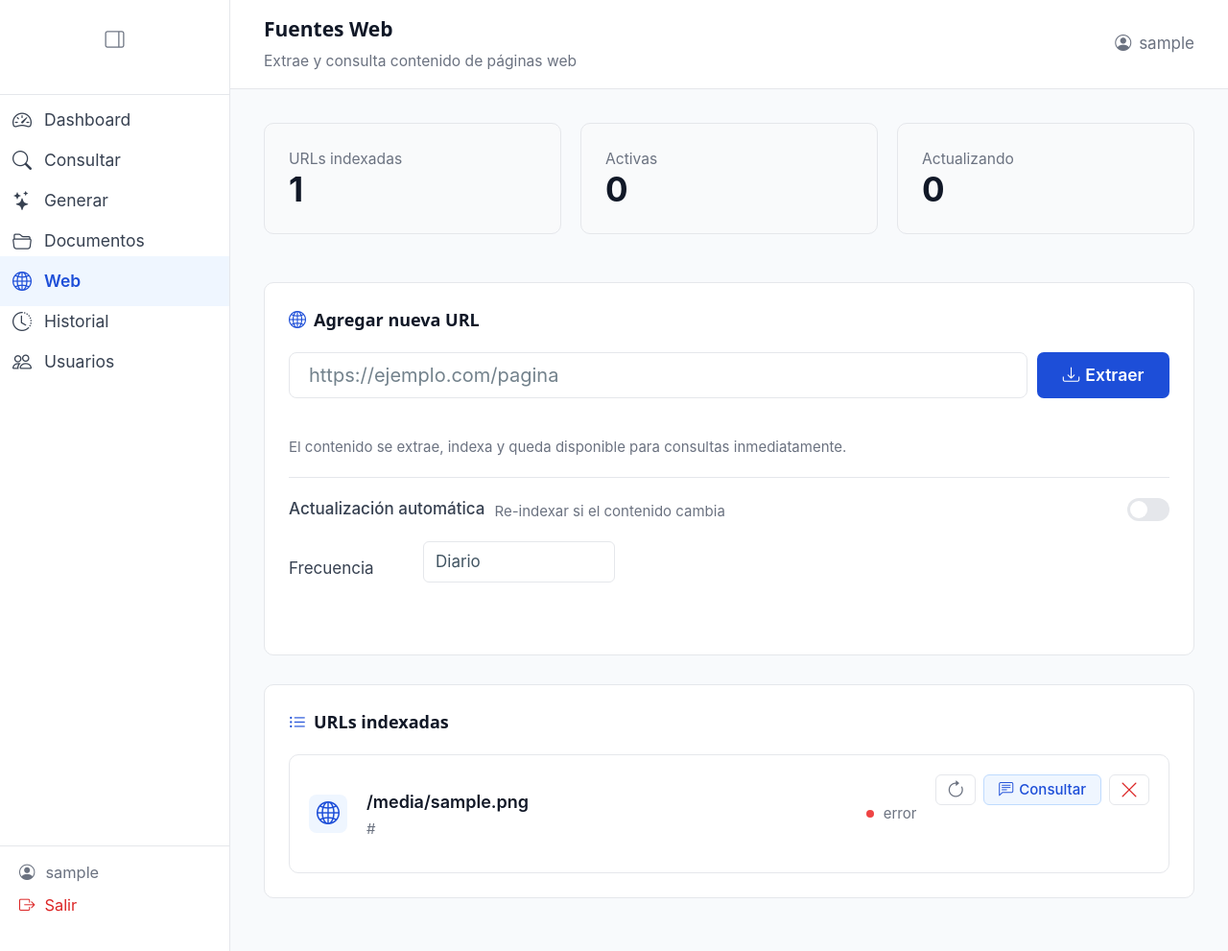
After one commit to JheysonPerez/MCP, a Flask app: page /web in a window 1280 px wide. The commit adds this page. Shown: the whole page at 96% size. Run offline with Flask 3, Linux system fonts and the light colour scheme; the visitor is signed in with stand-in values (Sample User, id 1); a database or web service that is not in the repository returns one stand-in record (values such as "Sample title"); some libraries are stand-ins or nearby versions.

Commit message:
web:consulting

```diff
--- a/app/__init__.py
+++ b/app/__init__.py
@@ -17,6 +17,8 @@ from services.rerank_service import RerankService
 from services.hybrid_search_service import HybridSearchService
 
 load_dotenv()
+
+from services.web_scraper_service import WebScraperService
 
 def create_app():
     # Inicializar la aplicación Flask señalando a esta ruta para buscar static y templates
@@ -54,6 +56,9 @@ def create_app():
 
     user_service = UserService(db_connection=db_conn)
 
+    # Web Scraper Service
+    web_scraper_service = WebScraperService()
+
     # Inyección de dependencias en el contexto global de app para poder consumirlos en app/routes.py
     app.db_conn = db_conn
     app.persistence = persistence
@@ -65,6 +70,7 @@ def create_app():
     app.rag_service = rag_service
     app.generation_service = generation_service
     app.user_service = user_service
+    app.web_scraper_service = web_scraper_service
 
     # Registrar Rutas
     with app.app_context():
--- a/app/routes.py
+++ b/app/routes.py
@@ -4,6 +4,8 @@ from werkzeug.utils import secure_filename
 from werkzeug.security import check_password_hash
 from pathlib import Path
 import os
+import re
+from datetime import datetime
 
 from .decorators import login_required, admin_required
 
@@ -540,3 +542,120 @@ def api_delete_user(user_id):
                        'deactivated': result.get('deactivated', False)})
     else:
         return jsonify({'success': False, 'error': result['error']}), 400
+
+
+# --- GESTIÓN DE FUENTES WEB ---
+
+@app.route('/web')
+@login_required
+def web_sources():
+    docs = app.db_conn.execute_query("""
+        SELECT * FROM documents WHERE source_type = 'web' ORDER BY created_at DESC;
+    """, fetch=True)
+    total = len(docs)
+    active = len([d for d in docs if d.get('is_indexed')])
+    updating = len([d for d in docs if d.get('processing_status') == 'pending'])
+    return render_template('web.html', web_docs=docs, total=total, active=active, updating=updating, now=datetime.now())
+
+@app.route('/web/add', methods=['POST'])
+@login_required
+def web_add():
+    url = request.form.get('url', '').strip()
+    auto_refresh = request.form.get('auto_refresh') == 'on'
+    frequency = request.form.get('frequency', 'manual')
+
+    scraper = app.web_scraper_service
+
+    if not scraper.is_valid_url(url):
+        flash('URL inválida. Asegúrate de incluir http:// o https://', 'error')
+        return redirect(url_for('web_sources'))
+
+    try:
+        result = scraper.scrape_url(url)
+        if not result['success']:
+            flash(f'Error al extraer: {result["error"]}', 'error')
+            return redirect(url_for('web_sources'))
+
+        # Guardar como archivo .txt procesado
+        import uuid, os
+        safe_name = re.sub(r'[^a-z0-9]', '_', url.lower())[:40]
+        filename = f"web_{safe_name}.txt"
+        safe_uuid = uuid.uuid4().hex[:8]
+        processed_name = f"{safe_uuid}_{filename}"
+        processed_path = os.path.join("data/processed", processed_name)
+
+        os.makedirs("data/processed", exist_ok=True)
+        with open(processed_path, 'w', encoding='utf-8') as f:
+            f.write(result['content'])
+
+        # Registrar en DB
+        user_id = app.persistence.create_or_get_user(
+            session.get('username'), session.get('username') + '@local'
+        )
+        doc_id = app.persistence.register_document(
+            filename=result['title'][:100],
+            original_path=url,
+            processed_path=os.path.abspath(processed_path),
+            user_id=user_id
+        )
+        app.persistence.update_document_status(
+            doc_id,
+            processing_status='completed',
+            processed_path=os.path.abspath(processed_path)
+        )
+
+        # Actualizar campos web
+        conn = app.db_conn.get_connection()
+        with conn.cursor() as cur:
+            cur.execute("""
+                UPDATE documents SET source_url=%s, source_type='web',
+                auto_refresh=%s, refresh_frequency=%s, last_scraped_at=NOW()
+                WHERE id=%s
+            """, (url, auto_refresh, frequency, doc_id))
+        conn.commit()
+        conn.close()
+
+        # Indexar
+        app.rag_service.index_document(doc_id, os.path.abspath(processed_path))
+        flash(f'"{result["title"]}" indexado correctamente ({result["word_count"]} palabras)', 'success')
+
+    except Exception as e:
+        flash(f'Error: {str(e)}', 'error')
+
+    return redirect(url_for('web_sources'))
+
+@app.route('/web/delete/<int:doc_id>', methods=['POST'])
+@login_required
+def web_delete(doc_id):
+    app.rag_service.delete_document(doc_id)
+    flash('Fuente web eliminada', 'success')
+    return redirect(url_for('web_sources'))
+
+@app.route('/web/refresh/<int:doc_id>', methods=['POST'])
+@login_required
+def web_refresh(doc_id):
+    doc = app.persistence.get_document_by_id(doc_id)
+    if not doc or not doc.get('source_url'):
+        flash('No se encontró la URL original', 'error')
+        return redirect(url_for('web_sources'))
+
+    scraper = app.web_scraper_service
+    result = scraper.scrape_url(doc['source_url'])
+
+    if result['success']:
+        with open(doc['processed_path'], 'w', encoding='utf-8') as f:
+            f.write(result['content'])
+        app.rag_service.reindex_document(doc_id)
+
+        # Actualizar last_scraped_at
+        conn = app.db_conn.get_connection()
+        with conn.cursor() as cur:
+            cur.execute("UPDATE documents SET last_scraped_at=NOW() WHERE id=%s", (doc_id,))
+        conn.commit()
+        conn.close()
+
+        flash('Fuente actualizada y re-indexada', 'success')
+    else:
+        flash(f'Error al actualizar: {result["error"]}', 'error')
+
+    return redirect(url_for('web_sources'))
--- a/app/templates/base.html
+++ b/app/templates/base.html
@@ -717,6 +717,9 @@
                     class="{{ 'active' if request.endpoint == 'documentos' else '' }}">
                     <i class="bi bi-folder2-open"></i><span>Documentos</span>
                 </a>
+                <a href="{{ url_for('web_sources') }}" class="{{ 'active' if request.endpoint == 'web_sources' else '' }}">
+                    <i class="bi bi-globe2"></i><span>Web</span>
+                </a>
                 <a href="{{ url_for('historial') }}" class="{{ 'active' if request.endpoint == 'historial' else '' }}">
                     <i class="bi bi-clock-history"></i><span>Historial</span>
                 </a>
--- /dev/null
+++ b/app/templates/web.html
@@ -0,0 +1,165 @@
+{% extends "base.html" %}
+
+{% block title %}Fuentes Web{% endblock %}
+{% block page_title %}Fuentes Web{% endblock %}
+{% block page_subtitle %}Extrae y consulta contenido de páginas web{% endblock %}
+
+{% block content %}
+
+<!-- STATS CARDS -->
+<div style="display: grid; grid-template-columns: repeat(3, 1fr); gap: 1rem; margin-bottom: 1.5rem;">
+    <div class="card" style="background: #f9fafb;">
+        <div class="stat-card">
+            <div style="flex: 1;">
+                <span class="stat-label">URLs indexadas</span>
+                <span class="stat-value">{{ total }}</span>
+            </div>
+        </div>
+    </div>
+    <div class="card" style="background: #f9fafb;">
+        <div class="stat-card">
+            <div style="flex: 1;">
+                <span class="stat-label">Activas</span>
+                <span class="stat-value">{{ active }}</span>
+            </div>
+        </div>
+    </div>
+    <div class="card" style="background: #f9fafb;">
+        <div class="stat-card">
+            <div style="flex: 1;">
+                <span class="stat-label">Actualizando</span>
+                <span class="stat-value">{{ updating }}</span>
+            </div>
+        </div>
+    </div>
+</div>
+
+<!-- AGREGAR URL CARD -->
+<div class="card" style="margin-bottom: 1.5rem;">
+    <h5 style="margin: 0 0 1rem; font-size: 0.9rem; font-weight: 700; color: #111827; display: flex; align-items: center; gap: 0.4rem;">
+        <i class="bi bi-globe2" style="color: #1d4ed8;"></i> Agregar nueva URL
+    </h5>
+    <form action="{{ url_for('web_add') }}" method="POST">
+        <div style="display: flex; gap: 0.5rem; margin-bottom: 1rem;">
+            <input type="url" name="url" placeholder="https://ejemplo.com/pagina" required
+                style="flex: 1; padding: 0.85rem 1rem; border: 1px solid #e5e7eb; border-radius: 8px; font-size: 1rem; height: 48px; width: 85%;">
+            <button type="submit"
+                style="background: #1d4ed8; color: #fff; border: none; border-radius: 7px; padding: 0 0.75rem; font-size: 0.875rem; font-weight: 600; cursor: pointer; display: flex; align-items: center; justify-content: center; gap: 0.3rem; transition: background 0.15s; white-space: nowrap; height: 48px; width: 15%; min-width: 100px;">
+                <i class="bi bi-download"></i> Extraer
+            </button>
+        </div>
+        <p style="margin: 0; font-size: 0.75rem; color: #6b7280;">
+            El contenido se extrae, indexa y queda disponible para consultas inmediatamente.
+        </p>
+
+        <hr style="border: none; border-top: 1px solid #e5e7eb; margin: 1rem 0;">
+
+        <div style="display: flex; align-items: center; justify-content: space-between; gap: 1rem;">
+            <div style="display: flex; align-items: center; gap: 0.5rem;">
+                <label for="auto_refresh" style="font-size: 0.85rem; font-weight: 500; color: #374151;">Actualización automática</label>
+                <span style="font-size: 0.75rem; color: #6b7280;">Re-indexar si el contenido cambia</span>
+            </div>
+            <label style="position: relative; display: inline-block; width: 44px; height: 24px;">
+                <input type="checkbox" id="auto_refresh" name="auto_refresh" style="opacity: 0; width: 0; height: 0;">
+                <span style="position: absolute; cursor: pointer; top: 0; left: 0; right: 0; bottom: 0; background-color: #e5e7eb; transition: .3s; border-radius: 24px;"></span>
+                <span style="position: absolute; content: ''; height: 18px; width: 18px; left: 3px; bottom: 3px; background-color: white; transition: .3s; border-radius: 50%;"></span>
+            </label>
+        </div>
+
+        <div style="display: flex; align-items: center; gap: 1rem; margin-top: 0.75rem;">
+            <label for="frequency" style="font-size: 0.85rem; color: #374151; width: 120px;">Frecuencia</label>
+            <select name="frequency" id="frequency" style="flex: 1; max-width: 200px; padding: 0.4rem 0.6rem; border: 1px solid #e5e7eb; border-radius: 6px; font-size: 0.85rem; background: #fff;">
+                <option value="diario">Diario</option>
+                <option value="semanal">Semanal</option>
+                <option value="mensual">Mensual</option>
+            </select>
+        </div>
+    </form>
+</div>
+
+<!-- LISTADO URLs -->
+<div class="card">
+    <h5 style="margin: 0 0 1rem; font-size: 0.9rem; font-weight: 700; color: #111827; display: flex; align-items: center; gap: 0.4rem;">
+        <i class="bi bi-list-ul" style="color: #1d4ed8;"></i> URLs indexadas
+    </h5>
+
+    {% if web_docs %}
+    <div style="display: flex; flex-direction: column; gap: 0.75rem;">
+        {% for doc in web_docs %}
+        <div style="border: 1px solid #e5e7eb; border-radius: 10px; padding: 1rem; display: flex; align-items: center; gap: 1rem; background: #fff;">
+            <!-- Icono globo -->
+            <div style="width: 40px; height: 40px; background: #eff6ff; border-radius: 8px; display: flex; align-items: center; justify-content: center; flex-shrink: 0;">
+                <i class="bi bi-globe2" style="color: #1d4ed8; font-size: 1.2rem;"></i>
+            </div>
+
+            <!-- Info -->
+            <div style="flex: 1; min-width: 0;">
+                <div style="font-weight: 600; color: #111827; font-size: 0.9rem; margin-bottom: 0.2rem; white-space: nowrap; overflow: hidden; text-overflow: ellipsis;">
+                    {{ doc.filename or 'Sin título' }}
+                </div>
+                <div style="font-size: 0.75rem; color: #6b7280; white-space: nowrap; overflow: hidden; text-overflow: ellipsis;">
+                    {{ doc.source_url or doc.original_path }}
+                </div>
+            </div>
+
+            <!-- Estado -->
+            <div style="display: flex; align-items: center; gap: 0.5rem; font-size: 0.75rem; color: #6b7280; white-space: nowrap;">
+                {% if doc.is_indexed %}
+                    <span style="width: 8px; height: 8px; background: #10b981; border-radius: 50%; display: inline-block;"></span>
+                    hace {{ ((doc.last_scraped_at or doc.updated_at) - now).days|abs }}d
+                {% elif doc.processing_status == 'pending' %}
+                    <span style="width: 8px; height: 8px; background: #f59e0b; border-radius: 50%; display: inline-block;"></span>
+                    indexando...
+                {% else %}
+                    <span style="width: 8px; height: 8px; background: #ef4444; border-radius: 50%; display: inline-block;"></span>
+                    error
+                {% endif %}
+            </div>
+
+            <!-- Acciones -->
+            <div style="display: flex; gap: 0.4rem; flex-shrink: 0;">
+                <form action="{{ url_for('web_refresh', doc_id=doc.id) }}" method="POST" style="display: inline;">
+                    <button type="submit" title="Actualizar"
+                        style="background: #fff; color: #6b7280; border: 1px solid #e5e7eb; width: 32px; height: 32px; border-radius: 6px; display: flex; align-items: center; justify-content: center; cursor: pointer; transition: all 0.2s;">
+                        <i class="bi bi-arrow-clockwise"></i>
+                    </button>
+                </form>
+                <a href="{{ url_for('consultar', doc_id=doc.id) }}" title="Consultar"
+                    style="background: #eff6ff; color: #1d4ed8; border: 1px solid #bfdbfe; padding: 0 0.75rem; height: 32px; border-radius: 6px; display: flex; align-items: center; justify-content: center; text-decoration: none; font-size: 0.75rem; font-weight: 500; gap: 0.3rem; transition: all 0.2s;">
+                    <i class="bi bi-chat-left-text"></i> Consultar
+                </a>
+                <form action="{{ url_for('web_delete', doc_id=doc.id) }}" method="POST" style="display: inline;"
+                      onsubmit="return confirm('¿Eliminar esta fuente web?');">
+                    <button type="submit" title="Eliminar"
+                        style="background: #fff; color: #dc2626; border: 1px solid #e5e7eb; width: 32px; height: 32px; border-radius: 6px; display: flex; align-items: center; justify-content: center; cursor: pointer; transition: all 0.2s;">
+                        <i class="bi bi-x-lg"></i>
+                    </button>
+                </form>
+            </div>
+        </div>
+        {% endfor %}
+    </div>
+    {% else %}
+    <div style="text-align: center; padding: 3rem 1rem; color: #9ca3af;">
+        <i class="bi bi-globe2" style="font-size: 3rem; display: block; margin-bottom: 1rem;"></i>
+        <p style="margin: 0; font-size: 0.9rem;">No hay URLs indexadas aún</p>
+        <p style="margin: 0.5rem 0 0; font-size: 0.75rem;">Agrega tu primera fuente web arriba</p>
+    </div>
+    {% endif %}
+</div>
+
+<script>
+// Toggle switch styling
+document.getElementById('auto_refresh').addEventListener('change', function() {
+    const spans = this.parentElement.querySelectorAll('span');
+    if (this.checked) {
+        spans[0].style.backgroundColor = '#1d4ed8';
+        spans[1].style.transform = 'translateX(20px)';
+    } else {
+        spans[0].style.backgroundColor = '#e5e7eb';
+        spans[1].style.transform = 'translateX(0)';
+    }
+});
+</script>
+
+{% endblock %}
```
Also changed, not shown: services/web_scraper_service.py (added, +45 -0 lines).
